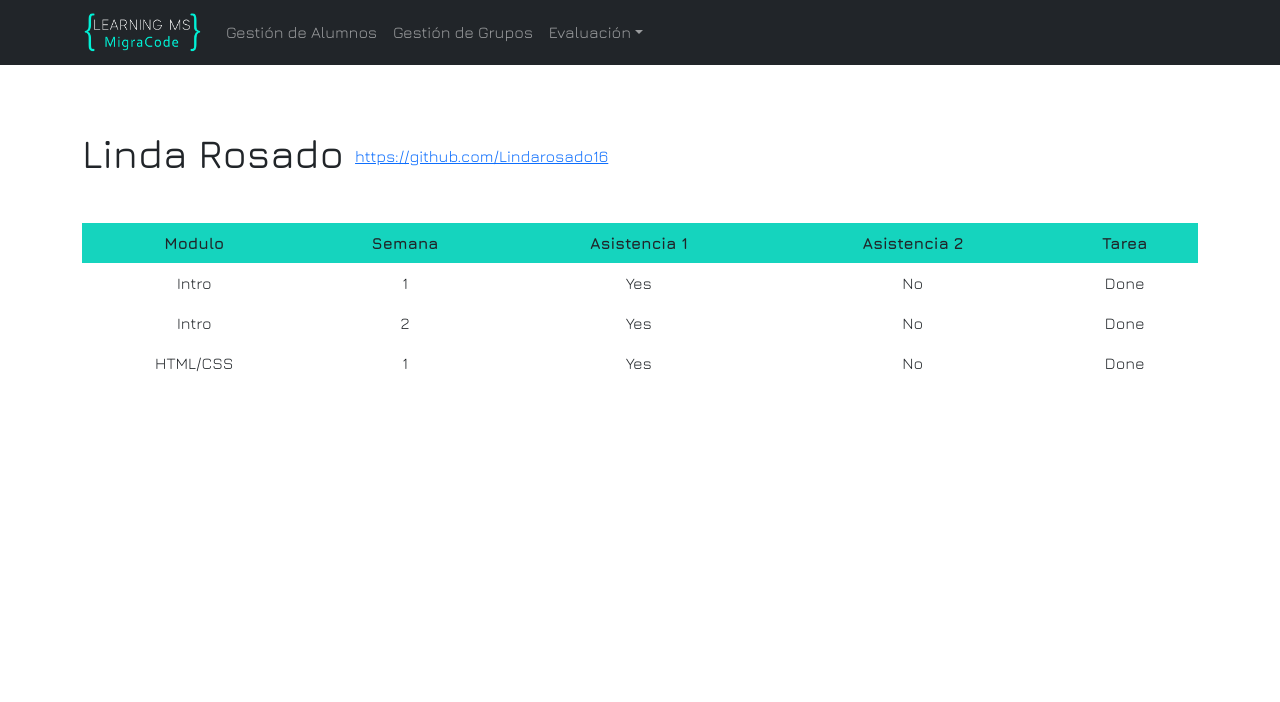
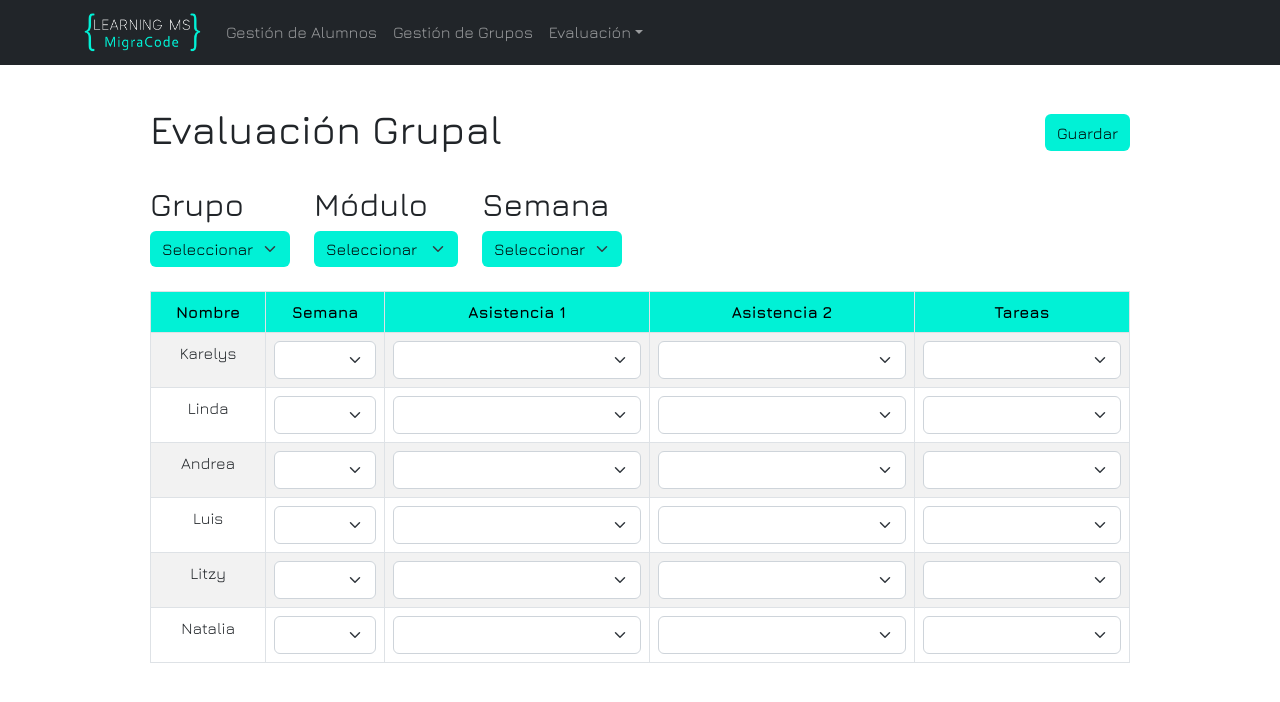
Before and after one commit to KarelysAmador/FinalProject.v2, a React (Create React App) app in the folder learning-ms/: page / in a window 1280 px wide. Shown: the top 702 px of the page. Built offline with nearby package versions, Linux system fonts and the light colour scheme.

Commit message:
Tabla-Manager

```diff
--- a/learning-ms/src/App.js
+++ b/learning-ms/src/App.js
@@ -13,7 +13,7 @@ function App() {
     <div className="App">
 
 
-     <AlumnoEvalucionMain/>
+     <ManagerEvaluacionGrupalMain/>
 
     </div>
   );
--- a/learning-ms/src/componentes/manager/Manager-Evaluacion-Grupal/tablaevaluacion.jsx
+++ b/learning-ms/src/componentes/manager/Manager-Evaluacion-Grupal/tablaevaluacion.jsx
@@ -7,6 +7,7 @@ function BasicExample() {
       <thead className="header-table">
         <tr>
           <th>Nombre</th>
+          <th>Semana</th>
           <th>Asistencia 1</th>
           <th>Asistencia 2</th>
           <th>Tareas</th>
@@ -15,6 +16,16 @@ function BasicExample() {
       <tbody>
         <tr>
           <td>Karelys</td>
+            <td  class>
+                <div class="Semana">
+                    <select class="form-select" aria-label="Default select example">
+                    <option value="0"></option>
+                    <option value="1">1</option>
+                    <option value="2">2</option>
+                    <option value="3">3</option>
+                    </select>
+                </div>
+            </td>
             <td  class>
                 <div class="asistencia1">
                     <select class="form-select" placeholder="Seleccionar">
@@ -57,6 +68,16 @@ function BasicExample() {
         </tr>
         <tr>
           <td>Linda</td>
+            <td  class>
+                <div class="Semana">
+                    <select class="form-select" aria-label="Default select example">
+                    <option value="0"></option>
+                    <option value="1">1</option>
+                    <option value="2">2</option>
+                    <option value="3">3</option>
+                    </select>
+                </div>
+            </td>
           <td  class>
                 <div class="asistencia1">
                     <select class="form-select" aria-label="Default select example">
@@ -101,6 +122,16 @@ function BasicExample() {
         <tr>
           <td>Andrea</td>
             <td  class>
+                <div class="Semana">
+                    <select class="form-select" aria-label="Default select example">
+                    <option value="0"></option>
+                    <option value="1">1</option>
+                    <option value="2">2</option>
+                    <option value="3">3</option>
+                    </select>
+                </div>
+            </td>
+            <td  class>
                 <div class="asistencia1">
                     <select class="form-select" aria-label="Default select example">
                     <option value="0"></option>
@@ -142,6 +173,16 @@ function BasicExample() {
         </tr>
 <tr>
           <td>Luis</td>
+            <td  class>
+                <div class="Semana">
+                    <select class="form-select" aria-label="Default select example">
+                    <option value="0"></option>
+                    <option value="1">1</option>
+                    <option value="2">2</option>
+                    <option value="3">3</option>
+                    </select>
+                </div>
+            </td>
           <td  class>
                 <div class="asistencia1">
                     <select class="form-select" aria-label="Default select example">
@@ -186,6 +227,16 @@ function BasicExample() {
         <tr>
           <td>Litzy</td>
             <td  class>
+                <div class="Semana">
+                    <select class="form-select" aria-label="Default select example">
+                    <option value="0"></option>
+                    <option value="1">1</option>
+                    <option value="2">2</option>
+                    <option value="3">3</option>
+                    </select>
+                </div>
+            </td>
+            <td  class>
                 <div class="asistencia1">
                     <select class="form-select" aria-label="Default select example">
                     <option value="0"></option>
@@ -227,6 +278,16 @@ function BasicExample() {
         </tr>
         <tr>
           <td>Natalia</td>
+            <td  class>
+                <div class="Semana">
+                    <select class="form-select" aria-label="Default select example">
+                    <option value="0"></option>
+                    <option value="1">1</option>
+                    <option value="2">2</option>
+                    <option value="3">3</option>
+                    </select>
+                </div>
+            </td>
             <td  class>
                 <div class="asistencia1">
                     <select class="form-select" aria-label="Default select example">
```
